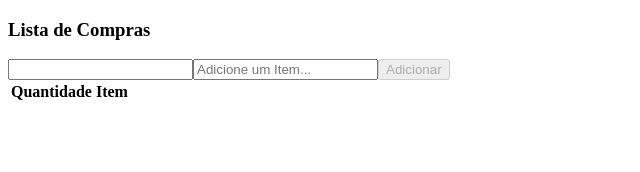
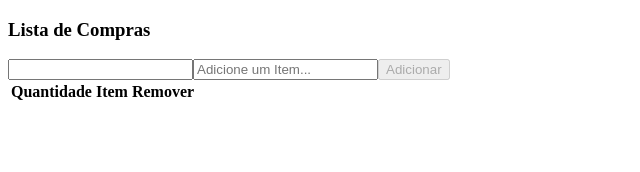
Before and after one commit to JoseHFalsarella/angular-prjListaDeCompras, an Angular app: page /lista in a window 1280 px wide. Shown: the top 172 px of the page, without its empty margins (0-640 px from the left). Built offline with nearby package versions, Linux system fonts and the light colour scheme.

Commit message:
T003: feat - Adicionado a lógica de remoção de itens da lista

```diff
--- a/src/app/pages/lista-de-compras/lista-de-compras.component.html
+++ b/src/app/pages/lista-de-compras/lista-de-compras.component.html
@@ -18,12 +18,14 @@
                 <tr>
                   <th>Quantidade</th>
                   <th>Item</th>
+                  <th>Remover</th>
                 </tr>
               </thead>
               <tbody>
                 <tr *ngFor="let item of shoppingList; let i = index">
                   <td>{{ item.quantity }}</td>
                   <td>{{ item.name }}</td>
+                  <td><button (click)="removeItem(i)"><img src="../../../assets/images/remove.png"></button></td>
                 </tr>
               </tbody>
         </table>
--- a/src/app/pages/lista-de-compras/lista-de-compras.component.ts
+++ b/src/app/pages/lista-de-compras/lista-de-compras.component.ts
@@ -27,4 +27,8 @@ export class ListaDeComprasComponent {
       this.listForm.markAllAsTouched();
     }
   }
+
+  removeItem(index: number) {
+    this.shoppingList.splice(index, 1);
+  }
 }
```
